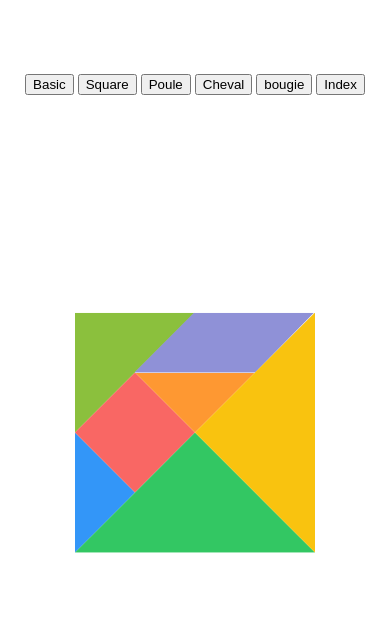
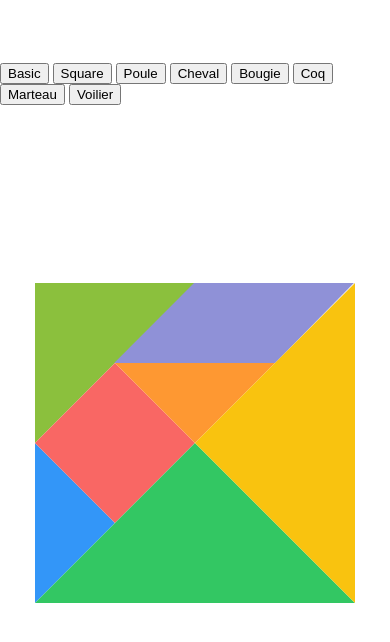
Before and after one commit to HabibMbow94/Tangram, a plain HTML site: page index.html in a window 390 px wide. Drawn offline with Linux system fonts and the light colour scheme.

Commit message:
allfigure

```diff
--- a/Styles/basic.css
+++ b/Styles/basic.css
@@ -1,3 +1,7 @@
+#main {
+    transform: scale(100%);
+    transition: transform 1s;
+}
 .bigYellow-Triangle{
     transform:  translateX(10.5rem)  translateY(-3.5rem) rotate(180deg);
     transition: transform 1s ;
--- a/Styles/bougie.css
+++ b/Styles/bougie.css
@@ -1,5 +1,6 @@
 #main {
     transform: scale(75%);
+    transition: transform 1s;
 }
 .bigYellow-Triangle {
     transform: translateY(10.5rem);
--- /dev/null
+++ b/Styles/coq.css
@@ -0,0 +1,38 @@
+#main {
+    transform: scale(100%);
+    transition: transform 1s;
+}
+.bigYellow-Triangle {
+    transform: translateX(4.9rem) rotate(45deg) translateY(-2.1rem);
+    transition: transform 1s;
+}
+
+.bigGreen-Triangle {
+    transform: rotate(45deg) translateX(3.6rem) translateY(4.5rem);
+    transition: transform 1s;
+}
+
+.blue-Triangle {
+    transform: translateX(-9rem) translateY(-7.5rem) rotate(270deg);
+    transition: transform 1s;
+}
+
+.red-Square {
+    transform: translateX(-7.6rem) translateY(-1.4rem) rotate(45deg);
+    transition: transform 1s;
+}
+
+.blue-Parallelogram {
+    transform: translateX(14.5rem) translateY(0.9rem) rotate(-45deg);
+    transition: transform 1s;
+}
+
+.orange-Triangle {
+    transform: translateX(-2rem) translateY(14rem) rotate(180deg);
+    transition: transform 1s;
+}
+
+.greenSmallTriangle {
+    transform: translateX(12rem) translateY(-10rem) rotate(180deg);
+    transition: transform 1s;
+}
--- a/Styles/index.css
+++ b/Styles/index.css
@@ -73,16 +73,19 @@ body{
 @media screen and (max-width: 1024px) {
     #main {
         transform: scale(100%);
+        transition: transform 1s;
     }
 }
 
 @media screen and (max-width: 700px) {
     #main {
         transform: scale(75%);
+        transition: transform 1s;
     }
 }
 @media screen and (max-width: 320px) {
     #main {
         transform: scale(30%);
+        transition: transform 1s;
     }
 }
--- /dev/null
+++ b/Styles/marteau.css
@@ -0,0 +1,38 @@
+#main {
+    transform: scale(75%);
+    transition: transform 1s;
+}
+.bigYellow-Triangle {
+    transform: translateX(-2rem) translateY(-7rem) rotate(270deg);
+    transition: transform 1s;
+}
+
+.bigGreen-Triangle {
+    transform: translateX(8rem) translateY(-7rem) rotate(0deg);
+    transition: transform 1s;
+}
+
+.blue-Triangle {
+    transform: translateX(-4.5rem) translateY(-0.3rem) rotate(225deg);
+    transition: transform 1s;
+}
+
+.red-Square {
+    transform: translateX(-2.7rem) translateY(15.5rem) rotate(45deg);
+    transition: transform 1s;
+}
+
+.blue-Parallelogram {
+    transform: translateX(-3.6rem) translateY(5.8rem) rotate(135deg);
+    transition: transform 1s;
+}
+
+.orange-Triangle {
+    transform: translateX(-1rem) translateY(10.2rem) rotate(315deg);
+    transition: transform 1s;
+}
+
+.greenSmallTriangle {
+    transform: translateX(-7rem) translateY(-7rem) rotate(270deg);
+    transition: transform 1s;
+}
--- a/Styles/square.css
+++ b/Styles/square.css
@@ -1,3 +1,7 @@
+#main {
+    transform: scale(100%);
+    transition: transform 1s;
+}
 .bigYellow-Triangle{
     transform: translateX(5rem) translateY(0rem) rotate(360deg);
     transition: transform 1s ;
--- /dev/null
+++ b/Styles/voilier.css
@@ -0,0 +1,38 @@
+#main {
+    transform: scale(75%);
+}
+
+.bigYellow-Triangle {
+    transform: translateX(-3.3rem) translateY(15rem) rotate(-135deg);
+    transition: transform 1s;
+}
+
+.bigGreen-Triangle {
+    transform: translateX(5.25rem) translateY(-6.4rem) rotate(90deg);
+    transition: transform 1s;
+}
+
+.blue-Triangle {
+    transform: translateX(2rem) translateY(-18rem) rotate(135deg);
+    transition: transform 1s;
+}
+
+.red-Square {
+    transform: translateX(10rem) translateY(16.5rem) rotate(90deg);
+    transition: transform 1s;
+}
+
+.blue-Parallelogram {
+    transform: translateX(-2.9rem) translateY(25.9rem) rotate(45deg);
+    transition: transform 1s;
+}
+
+.orange-Triangle {
+    transform: translateX(5.3rem) translateY(19rem) rotate(180deg);
+    transition: transform 1s;
+}
+
+.greenSmallTriangle {
+    transform: translateX(3.1rem) translateY(21.5rem) rotate(-135deg);
+    transition: transform 1s;
+}
--- a/index.html
+++ b/index.html
@@ -26,10 +26,16 @@
                         Cheval
                     </button>
                     <button onclick="swap('Styles/bougie.css')">
-                        bougie
+                        Bougie
                     </button>
-                    <button>
-                        Index
+                    <button onclick="swap('Styles/coq.css')">
+                        Coq
+                    </button>
+                    <button onclick="swap('Styles/marteau.css')">
+                        Marteau
+                    </button>
+                    <button onclick="swap('Styles/voilier.css')">
+                        Voilier
                     </button>
                 </nav>
             </header>
```
